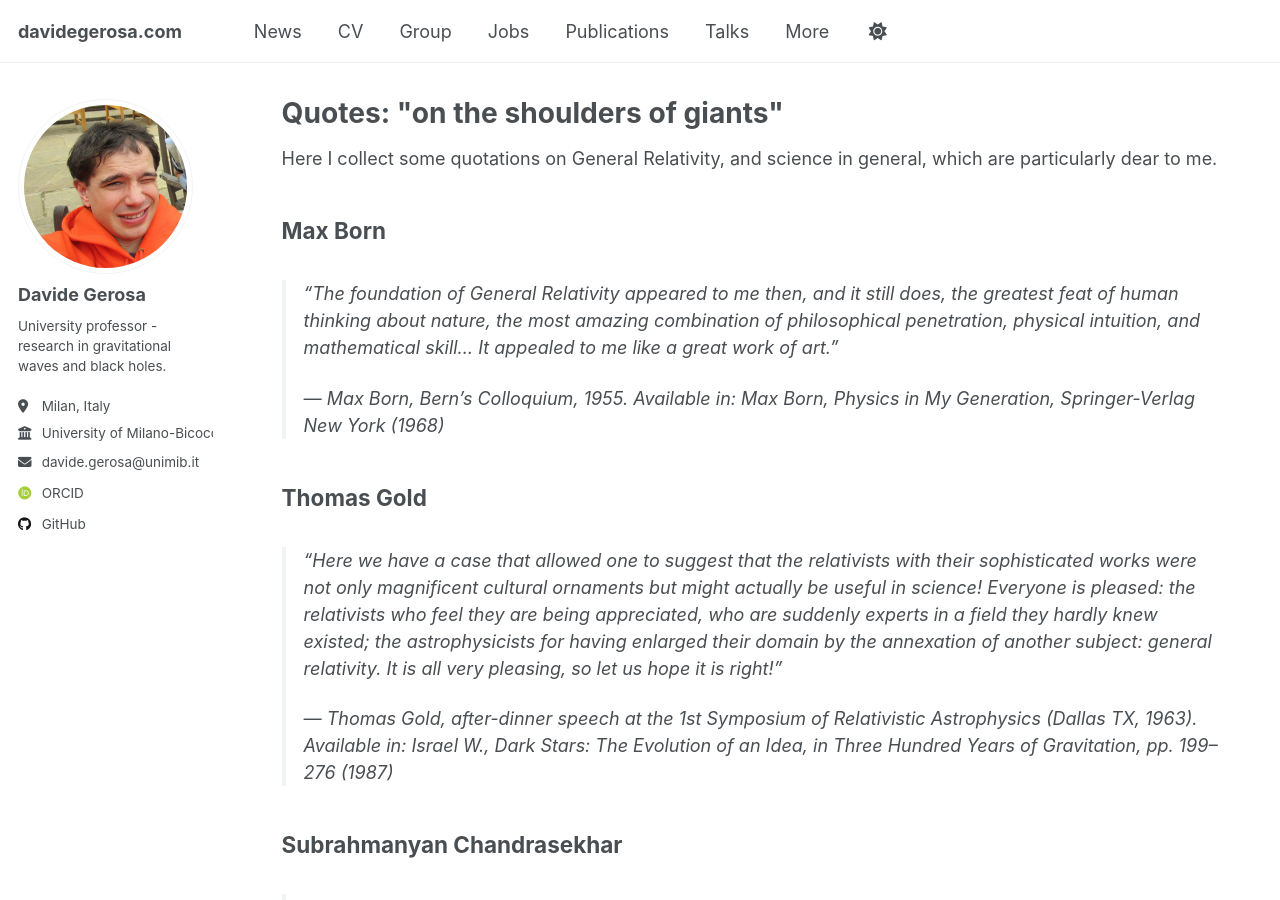
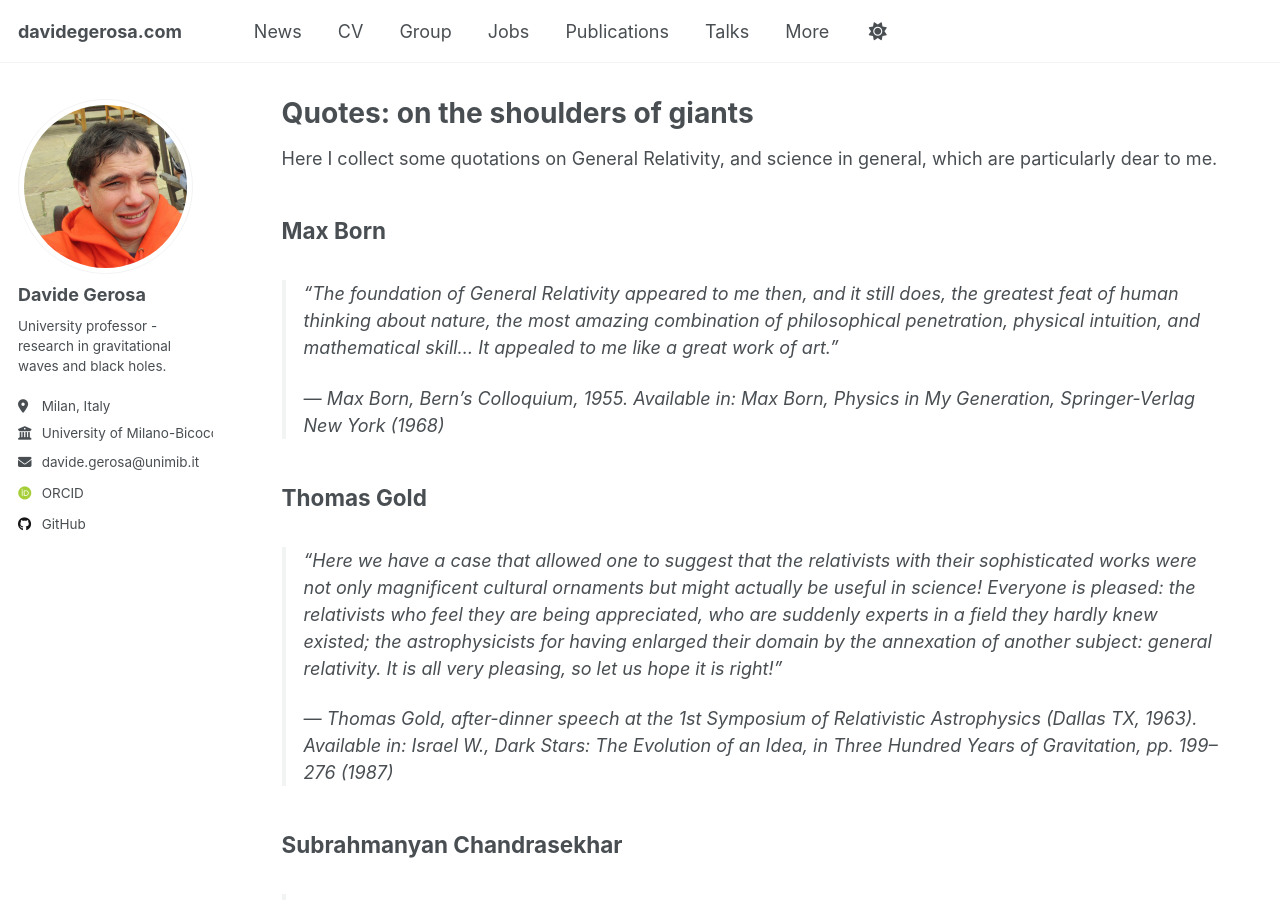
Before and after one commit to dgerosa/website, a Jekyll site: the page built from _pages/quotes.md, in a window 1280 px wide and 900 px high. Built offline with Jekyll 4.4.1, drawn with Linux system fonts in a browser that asks for light colours; some web fonts are replaced.

Commit message:
Sat Jun 14 09:06:26 CEST 2025

```diff
--- a/_pages/quotes.md
+++ b/_pages/quotes.md
@@ -1,6 +1,6 @@
 ---
 layout: archive
-title: 'Quotes: "on the shoulders of giants"'
+title: "Quotes: on the shoulders of giants"
 permalink: /quotes/
 author_profile: true
 redirect_from:
```
